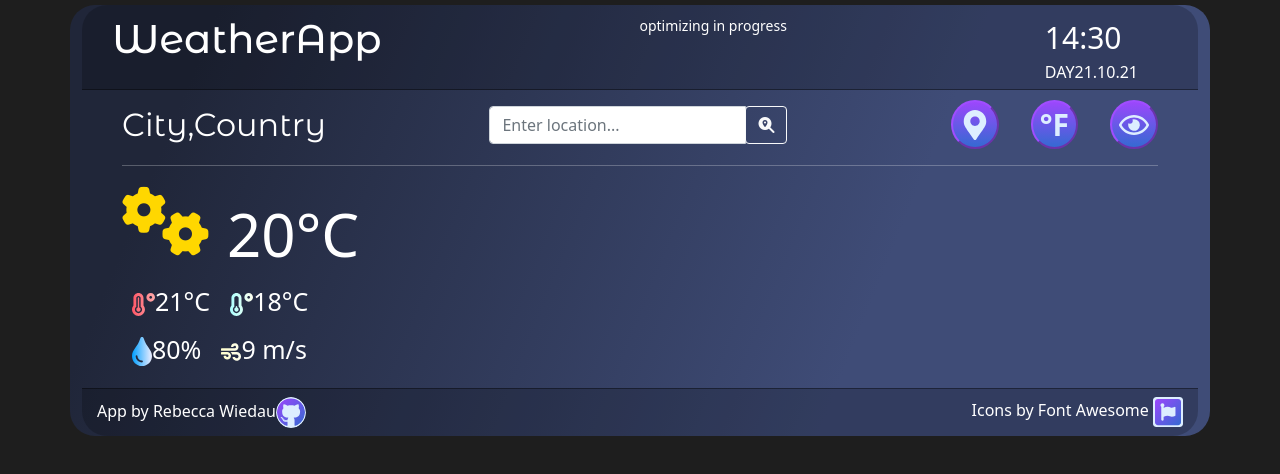
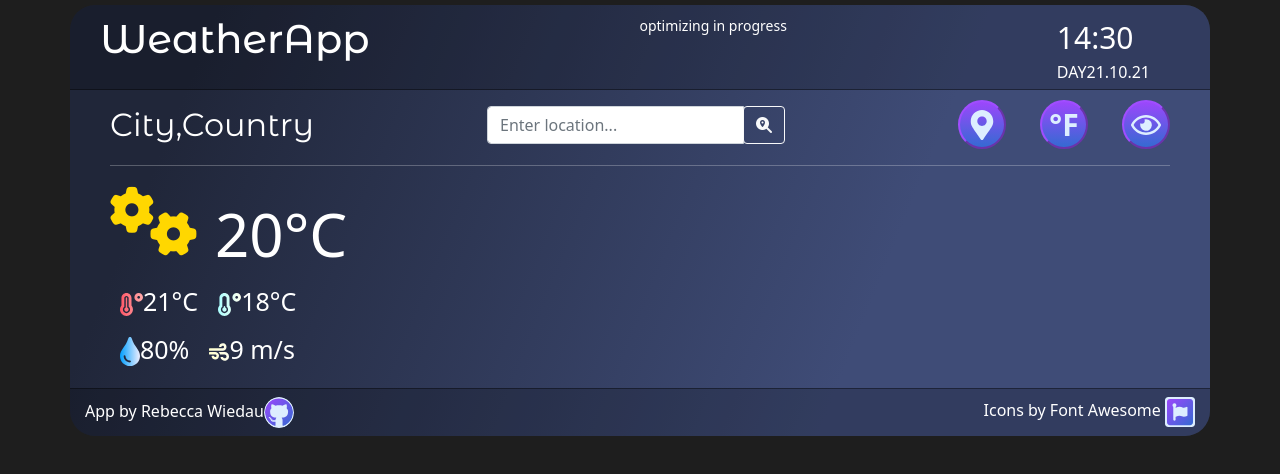
Before and after one commit to TheSmilycake/weather-app-react, a React (Create React App) app: page / in a window 1280 px wide. Shown: the top 474 px of the page. Built offline with nearby package versions, Linux system fonts and the light colour scheme.

Commit message:
Correct rule

```diff
--- a/src/styles.css
+++ b/src/styles.css
@@ -5,7 +5,7 @@ body {
   background-color: rgb(30, 30, 30)!important;
   font-family: "Montserrat Alternates", sans-serif;
 }
-.weatherApp {
+.WeatherApp.container {
   padding-left: 0;
   padding-right: 0;
 }
```
